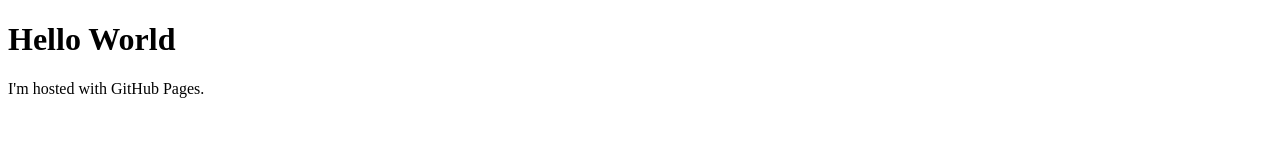
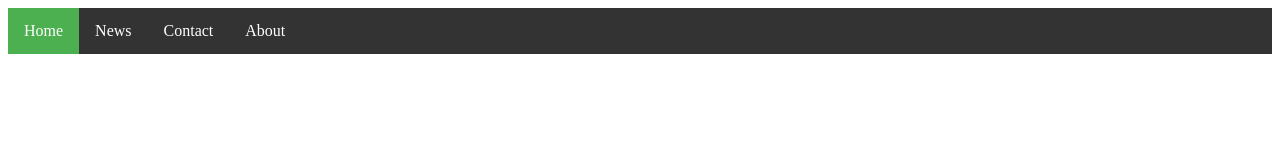
Before and after one commit to JoseJimenez98/JoseJimenez98.github.io, a plain HTML site: page index.html in a window 1280 px wide. Drawn offline with Linux system fonts and the light colour scheme.

Commit message:
Added Nav_Bar

```diff
--- a/index.html
+++ b/index.html
@@ -1,7 +1,45 @@
 <!DOCTYPE html>
 <html>
+<head>
+        <title>Jose Jimenez</title>
+<style>
+ul {
+    list-style-type: none;
+    margin: 0;
+    padding: 0;
+    overflow: hidden;
+    background-color: #333;
+}
+
+li {
+    float: left;
+}
+
+li a {
+    display: block;
+    color: white;
+    text-align: center;
+    padding: 14px 16px;
+    text-decoration: none;
+}
+
+a:hover:not(.active) {
+    background-color: #111;
+}
+
+.active {
+background-color:#4CAF50;
+}
+</style>
+</head>
 <body>
-<h1>Hello World</h1>
-<p>I'm hosted with GitHub Pages.</p>
+
+<ul>
+  <li><a class="active" href="#home">Home</a></li>
+  <li><a href="#news">News</a></li>
+  <li><a href="#contact">Contact</a></li>
+  <li><a href="#about">About</a></li>
+</ul>
+
 </body>
 </html>
```
